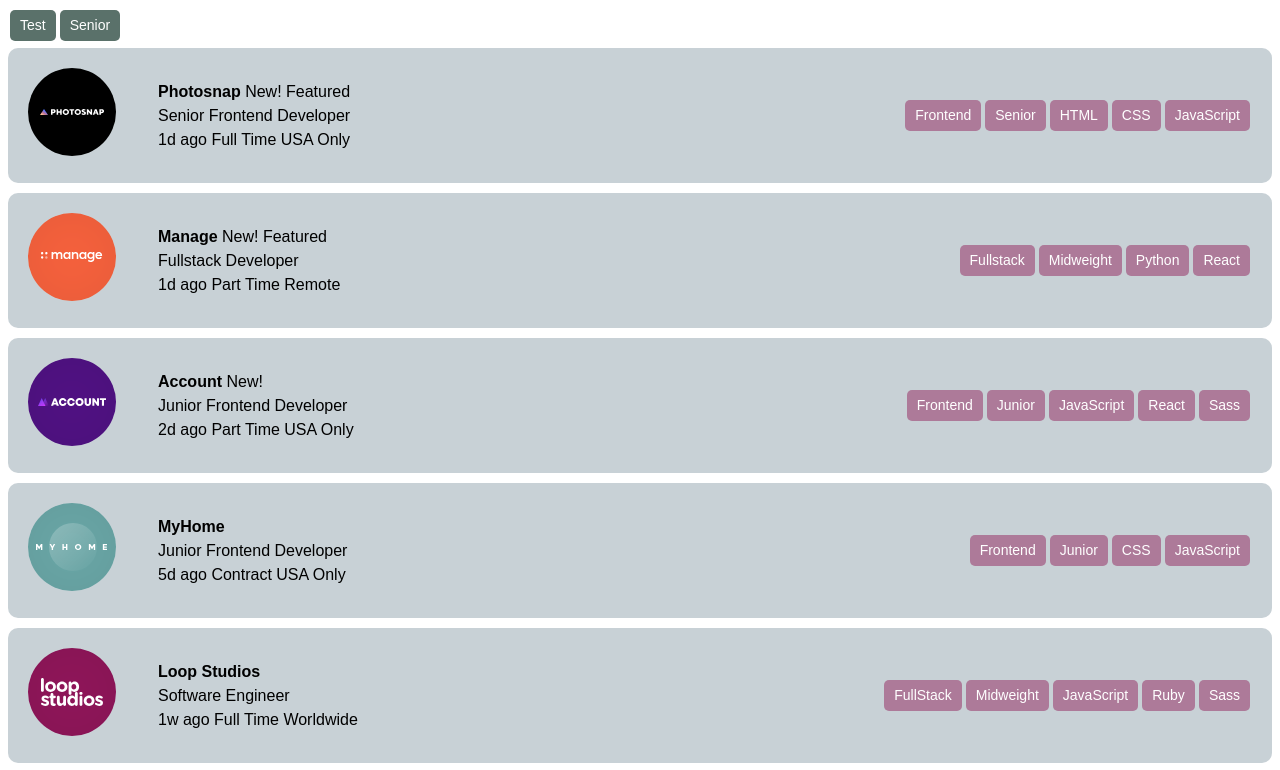
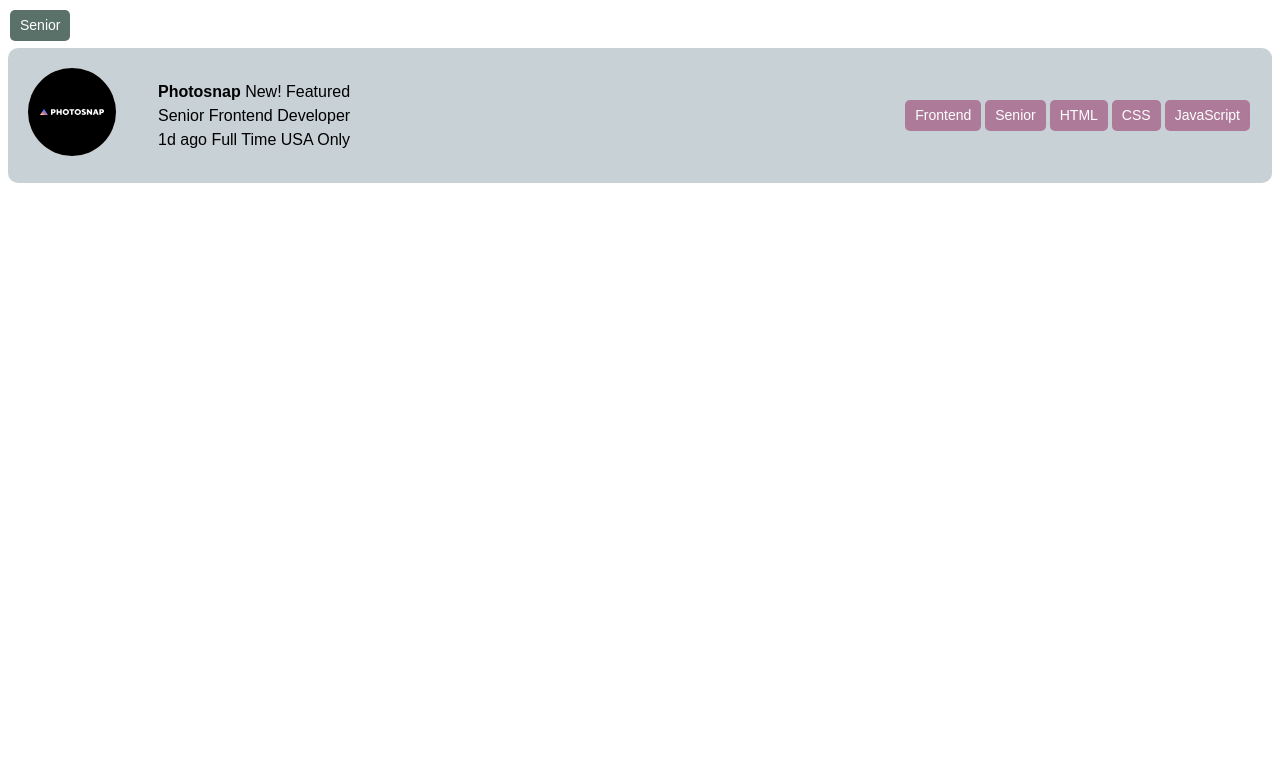
Before and after one commit to devanki/job-listing-dev, a plain HTML site: page index.html in a window 1280 px wide. Both pictures are taken after a click on the link "Senior". Shown: the top 770 px of the page. Drawn offline with Linux system fonts and the light colour scheme.

Commit message:
filtering fixes

```diff
--- a/css/styles.css
+++ b/css/styles.css
@@ -15,7 +15,7 @@ body {
     border-radius: 10px;
     margin-bottom: 10px;
     padding: 20px;
-    display: flex;
+    display: none;
     justify-content: space-between;
     align-items: center;
 }
--- a/index.html
+++ b/index.html
@@ -12,7 +12,6 @@
 </head>
 <body>
   <div class="filters">
-    <div data-filter="Test" class="filters__item js-filters__item" data-filter="test">Test</div>
   </div>
   <div class="jobItems">
   </div>
--- a/js/scripts.js
+++ b/js/scripts.js
@@ -2,8 +2,9 @@ const body = document.querySelector('body');
 const toolsBtnArray = document.getElementsByClassName('js-tools__item');
 const filtersContainer = document.querySelector('.filters');
 const jobItemsContainer = document.querySelector('.jobItems');
+let visibleJobItems = document.querySelectorAll('.jobItems.visible');
 let filterArray = [];
-let jobListItems = document.querySelectorAll('.jobItem');
+let jobListItems;
 let jobListItemsFilters = [];
 let jobItemToolsArray = [];
 let allFilters = [];
@@ -25,7 +26,7 @@ async function renderJobList(callback) {
     let html = '';
     jobs.forEach(job => {
         let htmlJobItem = `
-            <div class="jobItem">
+            <div class="jobItem visible">
                 <a href="" class="jobItem__image">
                 <img src="${job.logo}" alt="${job.name}">
                 </a>
@@ -81,19 +82,25 @@ function addFilterHandler(e) {
         filtersContainer.appendChild(newFilterElement);
 
         filterArray.push(filterElement);
-        // console.log(filterArray);
+        console.log('Filters on top: ');
+        console.log(filterArray);
 
         // fitering on jobList
-        filterOnJobList(filterElement, filterArray);
+        filterJobList(filterElement, filterArray);
 
     } else {
         console.log('filter already exists');
     }
 };
 
-function filterOnJobList(filter, filterArray) {
-    let elementsWithProperFilter = document.querySelectorAll( '.jobItem [data-filter="' + filter + '"]');
 
+
+function filterJobList(filter, filterArray) {
+    let jobListItemsTools = [];
+    let elementsWithClickedFilter = document.querySelectorAll( '.jobItem [data-filter="' + filter + '"]');
+    jobListItems = document.querySelectorAll('.jobItem.visible');
+
+    // console.log(jobListItems);
     jobListItems.forEach(function(job) {
         let classList = job.classList;
         if ( classList.contains('visible') ) {
@@ -102,17 +109,31 @@ function filterOnJobList(filter, filterArray) {
         classList.add("hidden");
     });
 
-    for ( let i = 0; i < elementsWithProperFilter.length; i++ ) {
-        let parent = elementsWithProperFilter[i].closest('.jobItem');
-        let parentClassList = parent.classList;
-        let parentTools = parent.getElementsByClassName('js-tools__item');
+    for ( let i = 0; i < elementsWithClickedFilter.length; i++ ) {
+        let parent = elementsWithClickedFilter[i].closest('.jobItem');
+        parent.classList.remove('hidden');
+        parent.classList.add('visible');
 
+        jobListItems = document.querySelectorAll('.jobItem.visible');
+    }
+    console.log(jobListItems);
         // console.log(parentTools);
-        for ( let i = 0; i < parentTools.length; i++ ) {
-            let parentToolsItem = parentTools[i].dataset.filter;
-            jobItemToolsArray.push(parentToolsItem);
+        // for ( let i = 0; i < parentTools.length; i++ ) {
+        //     let parentToolsItem = parentTools[i].dataset.filter;
+        //     jobItemToolsArray.push(parentToolsItem);
+        // }
+    for ( let i = 0; i < jobListItems.length; i++ ) {
+        let tools = jobListItems[i].querySelectorAll('.tools__item');
+        let toolsArr = [];
+
+        for ( let i = 0; i < tools.length; i++ ) {
+            let tool = tools[i].dataset.filter;
+            toolsArr = toolsArr.push(tool);
+            console.log(toolsArr);
         }
-        if ( filterArray.every(elem => jobItemToolsArray.indexOf(elem) > -1) ) {
+        // console.log(toolsArr);
+        // jobListItemsTools =
+        if ( filterArray.every(elem => jobListItems.indexOf(elem) > -1) ) {
             if ( parentClassList.contains('hidden') ) {
                 parentClassList.remove('hidden');
             }
@@ -121,7 +142,6 @@ function filterOnJobList(filter, filterArray) {
     }
 
     jobItemToolsArrayUniQue = [... new Set(jobItemToolsArray)];
-    // console.log(jobItemToolsArrayUniQue);
 }
 
 function getAllFiltersFromJobList() {
@@ -132,49 +152,31 @@ function getAllFiltersFromJobList() {
         allFilters.push(filter);
     }
     allFilters = [... new Set(allFilters)];
-    console.log('All filters: ' + allFilters);
+    console.log('All filters: ');
+    console.log(allFilters);
 }
 
+// let visiblejobListItemsFilters = [];
+// let allVisibleFilters = [];
 
-// function filterOnJobList(filter, filterArray) {
+// function getAllVisibleFiltersFromJobList() {
+//     visibleJobListItemsFilters = visibleJobItems.querySelectorAll('.tools__item');
 
-//     let jobListItems = document.querySelectorAll('.jobItem');
-//     let elementsWithProperFilter = document.querySelectorAll( '.jobItem [data-filter="' + filter + '"]');
+//     for ( let i = 0; i < visibleJobListItemsFilters.length; i++ ) {
+//         let filter = visibleJobListItemsFilters[i].dataset.filter;
+//         allVisibleFilters.push(filter);
+//     }
+//     allVisibleFilters = [... new Set(allVisibleFilters)];
+//     console.log('All filters from visible job items: ' + allVisibleFilters);
+// }
 
-//     jobListItems.forEach(function(job) {
-//         let classList = job.classList;
-//         if ( classList.contains('visible') ) {
-//             classList.remove("visible");
-//         }
-//         classList.add("hidden");
-//     });
-
-//     for ( let i = 0; i < elementsWithProperFilter.length; i++ ) {
-//         let parent = elementsWithProperFilter[i].closest('.jobItem');
-//         let parentClassList = parent.classList;
-//         let parentTools = parent.getElementsByClassName('js-tools__item');
-
-//         // console.log(parentTools);
-//         for ( let i = 0; i < parentTools.length; i++ ) {
-//             let parentToolsItem = parentTools[i].dataset.filter;
-//             jobItemToolsArray.push(parentToolsItem);
-//         }
-//         if ( filterArray.every(elem => jobItemToolsArray.indexOf(elem) > -1) ) {
-//             if ( parentClassList.contains('hidden') ) {
-//                 parentClassList.remove('hidden');
-//             }
-//             parentClassList.add('visible');
-//         }
-//     }
-//     jobItemToolsArrayUniQue = [... new Set(jobItemToolsArray)];
-//     console.log(jobItemToolsArrayUniQue);
-// }
 
 function removeFilterHandler(el) {
     let element = el.target;
     let filter = element.dataset.filter;
     filterArray = filterArray.filter( (value) => { return value != filter; } );
-    // console.log(filterArray);
+    console.log('Filtest on to after remove item:');
+    console.log(filterArray);
     element.remove();
 
     jobItemToolsArray = jobItemToolsArray.filter( (value) => { return value != filter; } );
```
